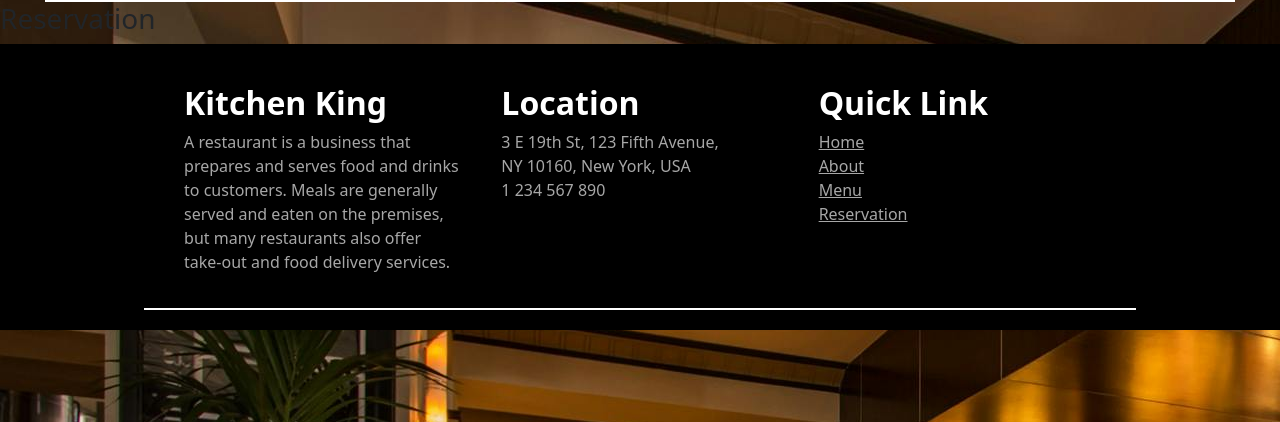
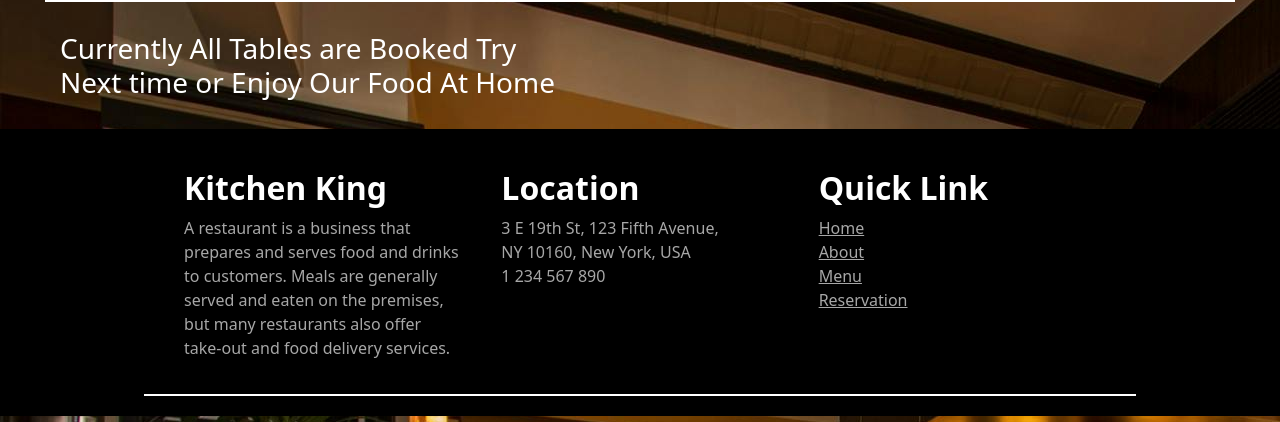
Before and after one commit to Prasad1102/FoodOrderSystem, a Django app: page /reservation/ in a window 1280 px wide. Shown: the part 68-490 px from the top of the page. Run offline with Django 4.2, Linux system fonts and the light colour scheme; some libraries are stand-ins or nearby versions.

Commit message:
Reservation problem fixed

```diff
--- a/Products/templates/reservation.html
+++ b/Products/templates/reservation.html
@@ -1,4 +1,11 @@
 {% extends "base.html" %}
 {% block start %}
-<h3>Reservation</h3>
+<style>
+  h3{
+    color: white;
+    padding-left: 30px;
+    margin: 30px;
+  }
+</style>
+<h3>Currently All Tables are Booked Try <br> Next time or Enjoy Our Food At Home</h3>
 {% endblock %}
```
